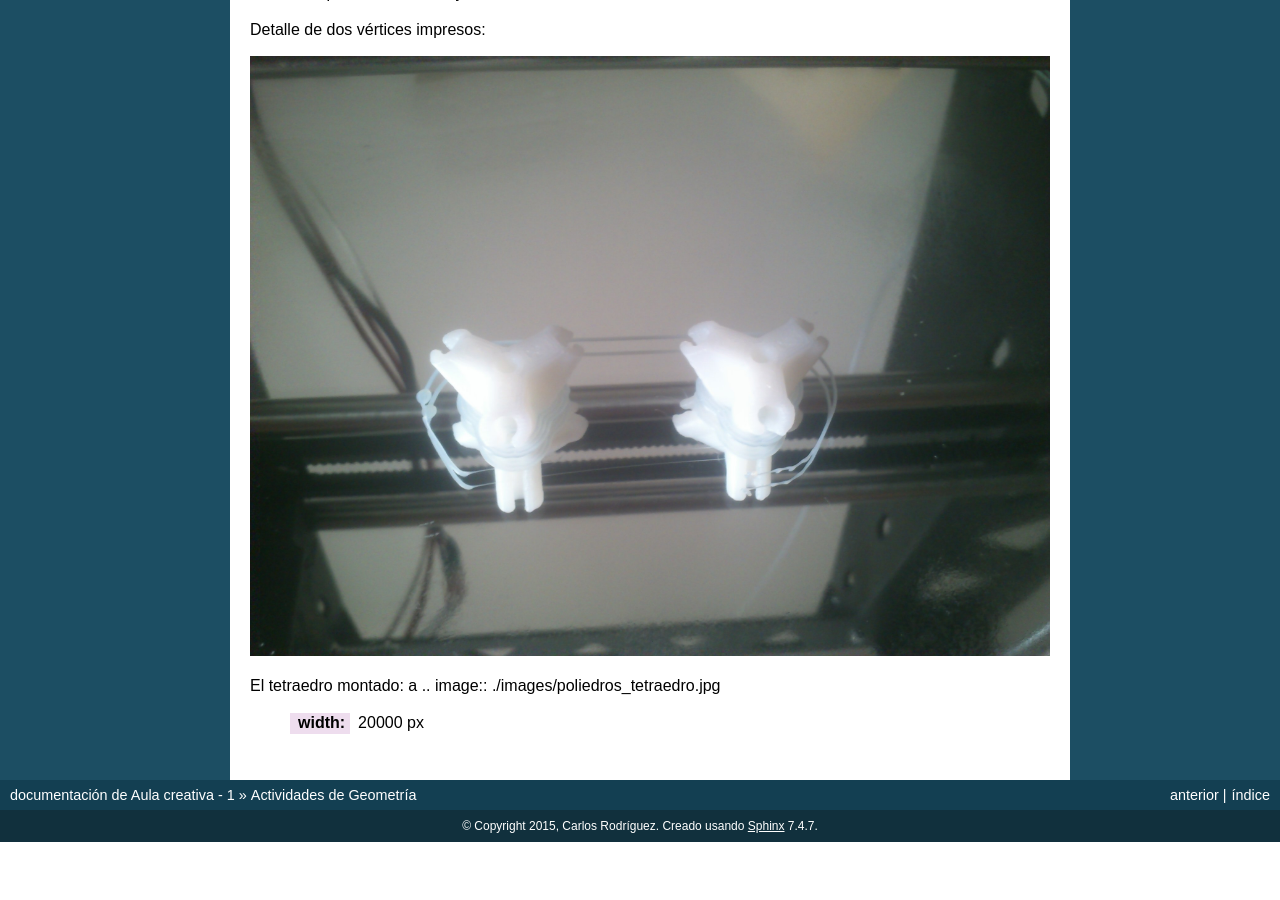
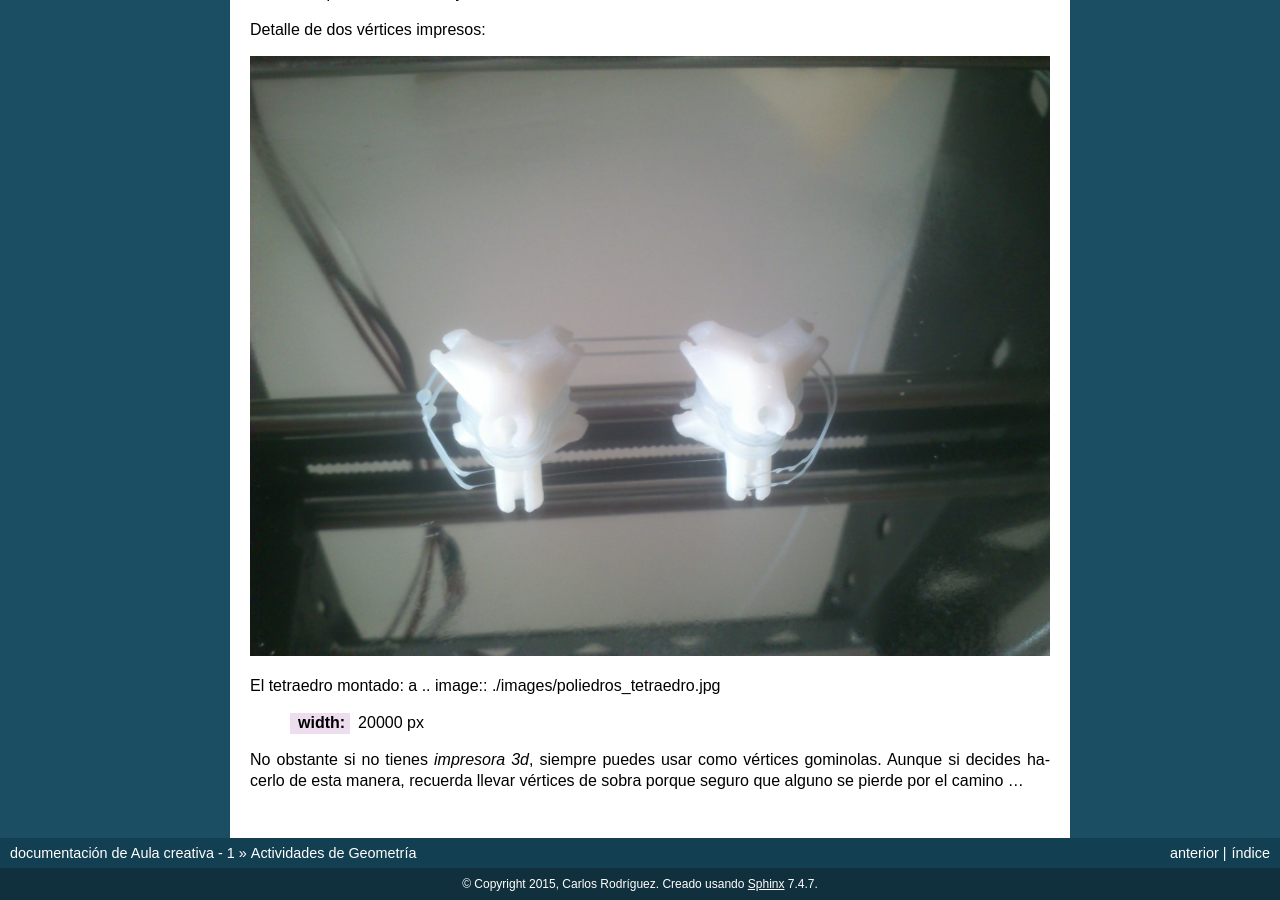
Before and after one commit to es3a10/aula_creativa, a Sphinx documentation site: the page built from docs/geometria.rst, in a window 1280 px wide and 900 px high, scrolled down 3459 px. Built offline with Sphinx 7.4.7, drawn with Linux system fonts in a browser that asks for light colours; before the commit the page ends 4301 px from its top, so only the background shows below that; some of the changed text lies outside the part shown.

Commit message:
prueba latex

```diff
--- a/docs/geometria.rst
+++ b/docs/geometria.rst
@@ -12,9 +12,9 @@ En esta actividad vamos a crear los *poliedros regulares* con la ayuda de piezas
 
 Para saber la cantidad de vértices y de aristas (piezas impresas y palillos), podemos ayudarnos de la fórmula de Euler:
 
-     ** :math:`C-A=V+2` **
+     :math:`C-A=V+2`
 
-    más información: http://gaussianos.com/la-formula-de-euler-una-maravilla-matematica/)
+    (más información: http://gaussianos.com/la-formula-de-euler-una-maravilla-matematica/)
 
 Un ejercicio que puede estar bien es, calcular los vértices, caras y aristas imaginándonos los poliedros mentalmente. El tetraedro, por su prefijo, tiene cuatro caras. Si nos imaginamos una cara apoyada sobre el suelo, al ser triangular, tendrá 3 vértices. La punta que queda en alto, nos daría el cuarto vértice.
 
@@ -78,3 +78,5 @@ El tetraedro montado:
 a
 .. image:: ./images/poliedros_tetraedro.jpg
     :width: 20000 px
+
+No obstante si no tienes *impresora 3d*, siempre puedes usar como vértices gominolas. Aunque si decides hacerlo de esta manera, recuerda llevar vértices de sobra porque seguro que alguno se pierde por el camino ...
```
